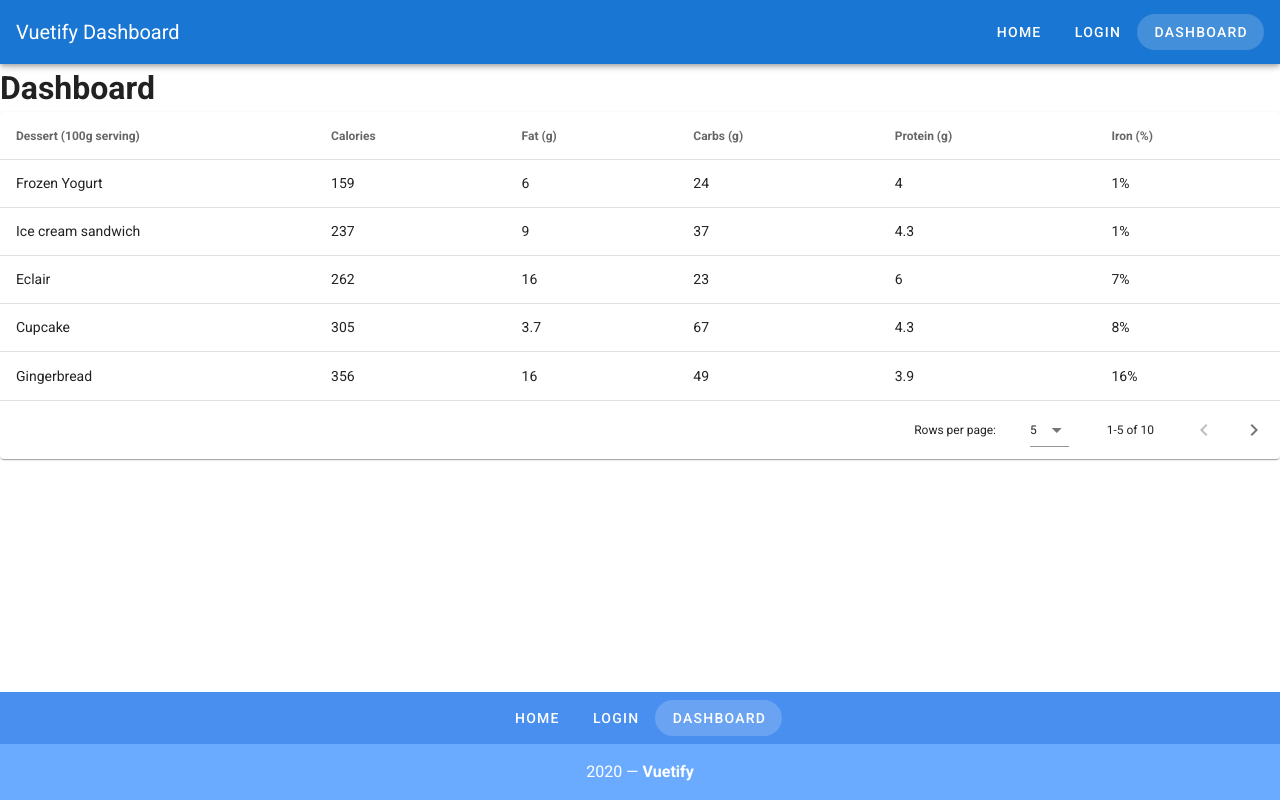
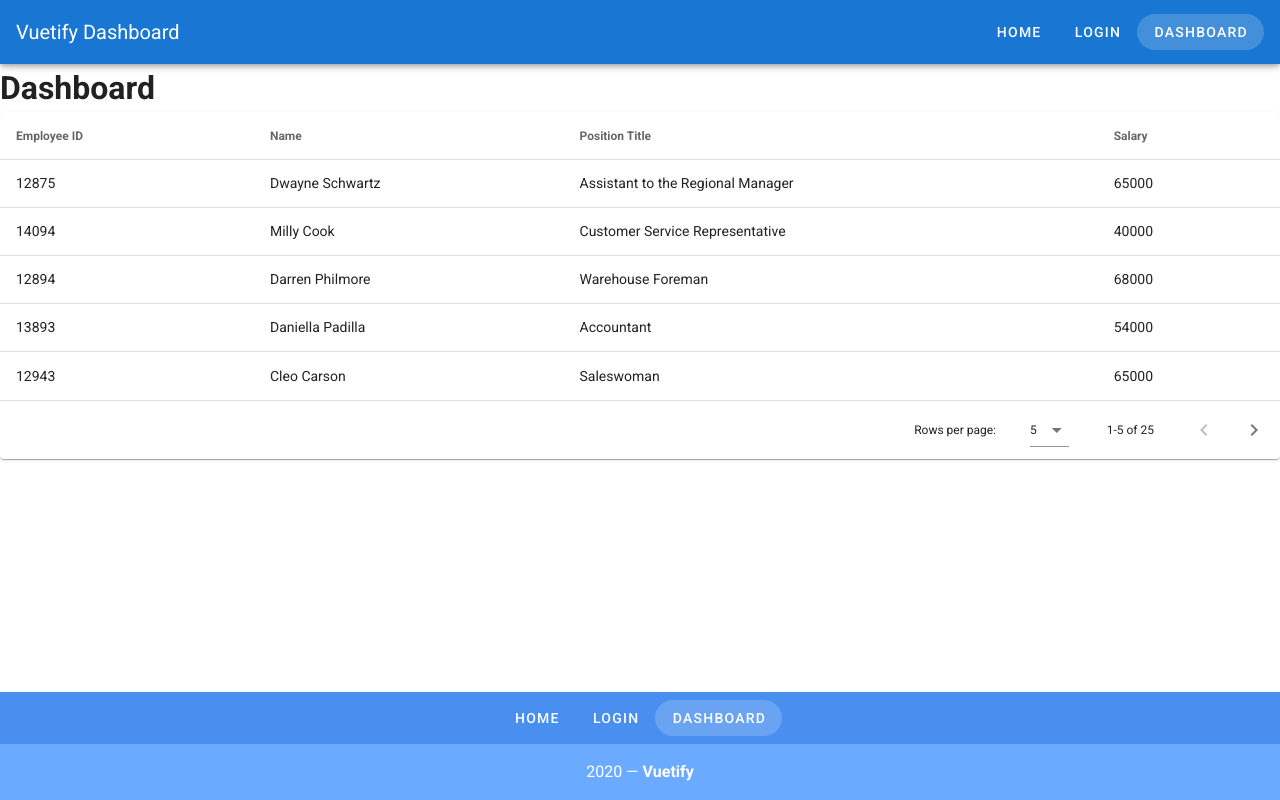
Before and after one commit to roamzz/vuetify-vuejs-example, a Vue app: page /dashboard in a window 1280 px wide. Built offline with nearby package versions, Linux system fonts and the light colour scheme.

Commit message:
employees table component

```diff
--- /dev/null
+++ b/src/components/EmployeesTable.vue
@@ -0,0 +1,42 @@
+<template>
+  <v-data-table
+    :headers="headers"
+    :items="employees"
+    :items-per-page="5"
+    class="elevation-1"
+    @click:row="selectRow"
+    :multi-sort="true"
+  ></v-data-table>
+</template>
+
+<script>
+export default {
+  name: "EmployeesTable",
+props: {
+    employees: {
+        type: Array,
+    },
+},
+  data() {
+    return {
+      headers: [
+        { text: "Employee ID", value: "id" },
+        { text: "Name", value: "name" },
+        { text: "Position Title", value: "title" },
+        { text: "Salary", value: "salary" }
+      ]
+    };
+  },
+  methods: {
+    selectRow(event) {
+      const employee = {
+        name: event.name,
+        title: event.title
+      };
+      this.$emit("select-employee", employee);
+    }
+  }
+};
+</script>
+
+<style lang="scss" scoped></style>
--- /dev/null
+++ b/src/data/employees.json
@@ -0,0 +1,152 @@
+[
+  {
+    "id": 12875,
+    "name": "Dwayne Schwartz",
+    "title": "Assistant to the Regional Manager",
+    "salary": 65000
+  },
+  {
+    "id": 14094,
+    "name": "Milly Cook",
+    "title": "Customer Service Representative",
+    "salary": 40000
+  },
+  {
+    "id": 12894,
+    "name": "Darren Philmore",
+    "title": "Warehouse Foreman",
+    "salary": 68000
+  },
+  {
+    "id": 13893,
+    "name": "Daniella Padilla",
+    "title": "Accountant",
+    "salary": 54000
+  },
+  {
+    "id": 12943,
+    "name": "Cleo Carson",
+    "title": "Saleswoman",
+    "salary": 65000
+  },
+  {
+    "id": 19523,
+    "name": "Evangeline Blake",
+    "title": "Saleswoman",
+    "salary": 65000
+  },
+  {
+    "id": 18349,
+    "name": "Tory Henderson",
+    "title": "Human Resources Representative",
+    "salary": 60000
+  },
+  {
+    "id": 11853,
+    "name": "Max Scarn",
+    "title": "Regional Manager",
+    "salary": 70000
+  },
+  {
+    "id": 14821,
+    "name": "Daniella Padilla",
+    "title": "Secretary",
+    "salary": 45000
+  },
+  {
+    "id": 15834,
+    "name": "Felix Mendez",
+    "title": "Salesman",
+    "salary": 65000
+  },
+  {
+    "id": 84363,
+    "name": "Kurt Peck",
+    "title": "Salesman",
+    "salary": 65000
+  },
+  {
+    "id": 83724,
+    "name": "Hayley Santos",
+    "title": "Accountant",
+    "salary": 54000
+  },
+  {
+    "id": 38542,
+    "name": "Hannah Lamb",
+    "title": "Saleswoman",
+    "salary": 65000
+  },
+  {
+    "id": 84624,
+    "name": "Melanie Jensen",
+    "title": "Saleswoman",
+    "salary": 65000
+  },
+  {
+    "id": 96825,
+    "name": "Tianna Dorsey",
+    "title": "Intern",
+    "salary": 30000
+  },
+  {
+    "id": 48235,
+    "name": "Stan Zuniga",
+    "title": "Salesman",
+    "salary": 65000
+  },
+  {
+    "id": 27937,
+    "name": "Robert Lambert",
+    "title": "Accountant",
+    "salary": 54000
+  },
+  {
+    "id": 43820,
+    "name": "Saskia Hubbard",
+    "title": "Saleswoman",
+    "salary": 65000
+  },
+  {
+    "id": 10053,
+    "name": "Katy Harrington",
+    "title": "Saleswoman",
+    "salary": 65000
+  },
+  {
+    "id": 43289,
+    "name": "Lottie Noble",
+    "title": "Intern",
+    "salary": 30000
+  },
+  {
+    "id": 12476,
+    "name": "Khadijah Clayton",
+    "title": "Salesman",
+    "salary": 65000
+  },
+  {
+    "id": 75313,
+    "name": "Bailey Norton",
+    "title": "Accountant",
+    "salary": 54000
+  },
+  {
+    "id": 86321,
+    "name": "Aliyah McKinney",
+    "title": "Saleswoman",
+    "salary": 65000
+  },
+  {
+    "id": 12363,
+    "name": "Caroline Mayer",
+    "title": "Saleswoman",
+    "salary": 65000
+  },
+  {
+    "id": 87542,
+    "name": "Ryan Johnson",
+    "title": "Intern",
+    "salary": 30000
+  }
+]
--- a/src/views/Dashboard.vue
+++ b/src/views/Dashboard.vue
@@ -1,15 +1,15 @@
 <template>
   <div>
     <h1>Dashboard</h1>
-    <v-data-table
-      :headers="headers"
-      :items="desserts"
-      :items-per-page="5"
-      class="elevation-1"
-      @click:row="selectRow"
-    ></v-data-table>
+
+    <EmployeesTable
+      :employees="employees"
+      @select-employee="setEmployee"
+    ></EmployeesTable>
+
     <v-snackbar v-model="snackbar">
-      You have selected {{ currentItem }}
+        You have selected {{ selectedEmployee.name }},
+      {{ selectedEmployee.title }}
       <v-btn color="pink" text @click="snackbar = false">
         Close
       </v-btn>
@@ -18,113 +18,30 @@
 </template>
 
 <script>
+import EmployeesTable from "../components/EmployeesTable";
+import employeesData from "../data/employees.json";
+
 export default {
   name: "Dashboard",
+  components: {
+    EmployeesTable
+  },
   data() {
     return {
       snackbar: false,
       currentItem: "",
-      headers: [
-        {
-          text: "Dessert (100g serving)",
-          align: "start",
-          sortable: false,
-          value: "name"
-        },
-        { text: "Calories", value: "calories" },
-        { text: "Fat (g)", value: "fat" },
-        { text: "Carbs (g)", value: "carbs" },
-        { text: "Protein (g)", value: "protein" },
-        { text: "Iron (%)", value: "iron" }
-      ],
-      desserts: [
-        {
-          name: "Frozen Yogurt",
-          calories: 159,
-          fat: 6.0,
-          carbs: 24,
-          protein: 4.0,
-          iron: "1%"
-        },
-        {
-          name: "Ice cream sandwich",
-          calories: 237,
-          fat: 9.0,
-          carbs: 37,
-          protein: 4.3,
-          iron: "1%"
-        },
-        {
-          name: "Eclair",
-          calories: 262,
-          fat: 16.0,
-          carbs: 23,
-          protein: 6.0,
-          iron: "7%"
-        },
-        {
-          name: "Cupcake",
-          calories: 305,
-          fat: 3.7,
-          carbs: 67,
-          protein: 4.3,
-          iron: "8%"
-        },
-        {
-          name: "Gingerbread",
-          calories: 356,
-          fat: 16.0,
-          carbs: 49,
-          protein: 3.9,
-          iron: "16%"
-        },
-        {
-          name: "Jelly bean",
-          calories: 375,
-          fat: 0.0,
-          carbs: 94,
-          protein: 0.0,
-          iron: "0%"
-        },
-        {
-          name: "Lollipop",
-          calories: 392,
-          fat: 0.2,
-          carbs: 98,
-          protein: 0,
-          iron: "2%"
-        },
-        {
-          name: "Honeycomb",
-          calories: 408,
-          fat: 3.2,
-          carbs: 87,
-          protein: 6.5,
-          iron: "45%"
-        },
-        {
-          name: "Donut",
-          calories: 452,
-          fat: 25.0,
-          carbs: 51,
-          protein: 4.9,
-          iron: "22%"
-        },
-        {
-          name: "KitKat",
-          calories: 518,
-          fat: 26.0,
-          carbs: 65,
-          protein: 7,
-          iron: "6%"
-        }
-      ]
+      employees: employeesData,
+      selectedEmployee: {
+        name: "",
+        title: ""
+      }
     };
   },
   methods: {
-    selectRow(event) {
-      this.currentItem = event.name;
+    setEmployee(event) {
       this.snackbar = true;
+      this.selectedEmployee.name = event.name;
+      this.selectedEmployee.title = event.title;
     }
   }
 };
```
Also changed, not shown: src/components/EventTimeline.vue (added, +14 -0 lines), src/components/SalesGraph.vue (added, +14 -0 lines), src/components/StatisticCard.vue (added, +13 -0 lines), src/data/sales.json (added, +20 -0 lines), src/data/statistics.json (added, +18 -0 lines), src/data/timeline.json (added, +18 -0 lines).
